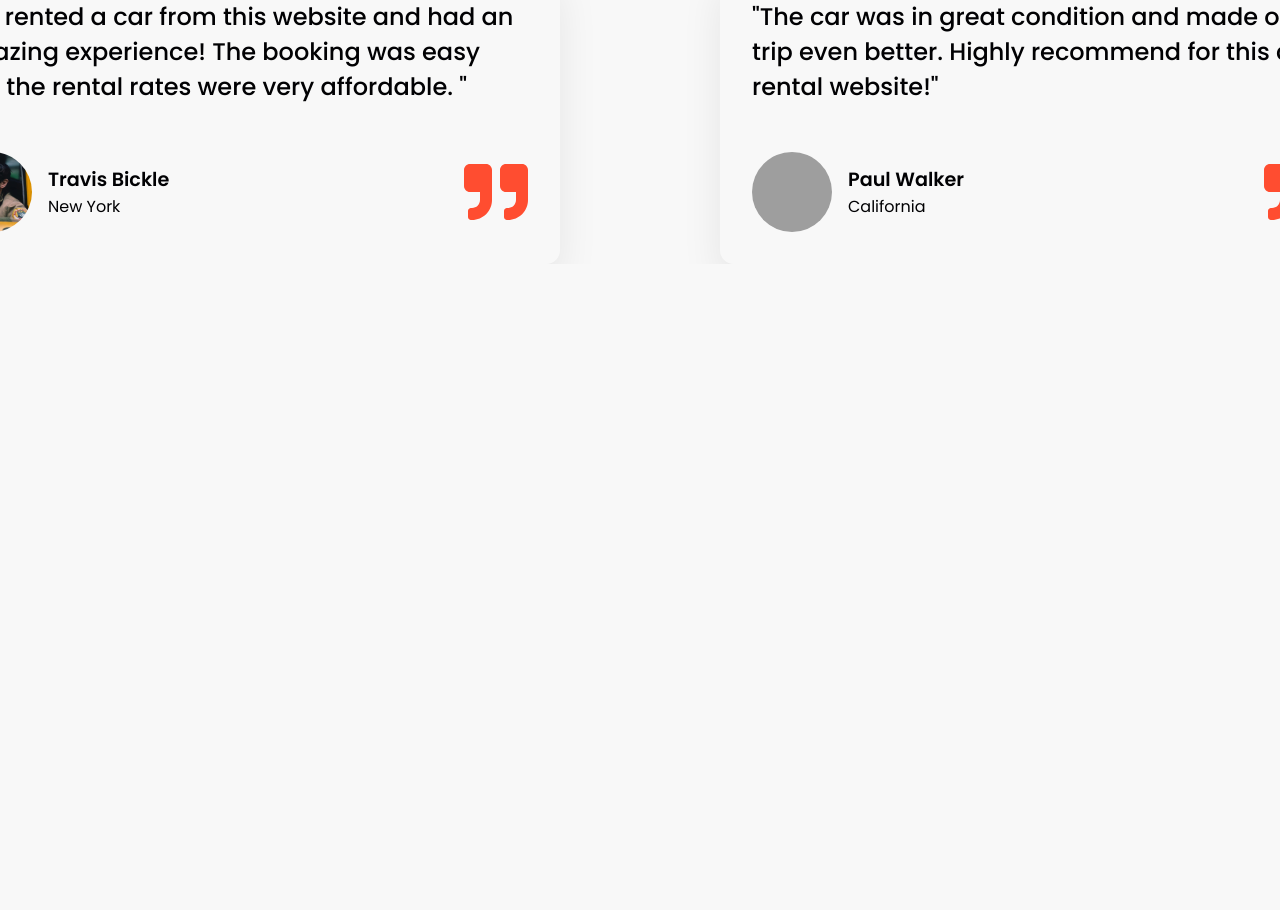
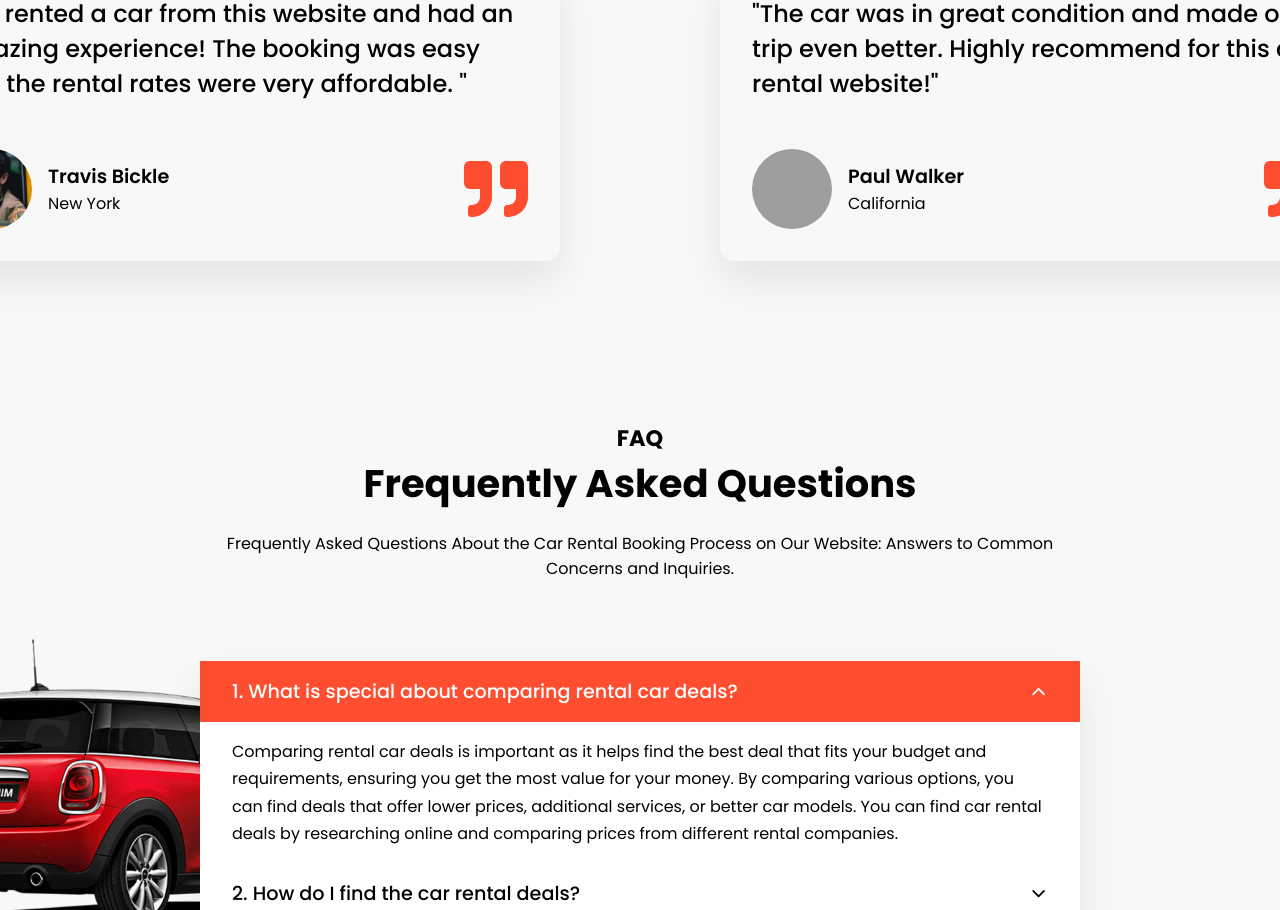
Before and after one commit to imrashidov/car-rental-project, a React (Vite) app: page / in a window 1280 px wide. Shown: the part 4923-5833 px from the top of the page. Before the commit the page ends 5187 px from the top, so only its background shows below. Built offline with nearby package versions, Linux system fonts and the light colour scheme; grey boxes are pictures that could not be loaded.

Commit message:
Add: FAQ section and styles

```diff
--- a/src/App.css
+++ b/src/App.css
@@ -454,12 +454,16 @@ input[type="date" i] {
 }
 
 /* Choose section */
+.choose-section {
+  display: flex;
+  justify-content: center;
+}
 
 .choose-main {
   padding: 0 2.5rem;
   margin: 2rem 12.5rem 5rem;
+  max-width: 95rem;
   display: flex;
-  justify-content: center;
   align-items: center;
   flex-direction: column;
 }
@@ -540,7 +544,7 @@ input[type="date" i] {
 
 .text-container__left,
 .text-container__right {
-  width: 50%;
+  width: fit-content;
   height: fit-content;
 }
 /* Testimonials section */
@@ -550,6 +554,7 @@ input[type="date" i] {
   position: relative;
   margin-top: 10rem;
   background-color: #f8f8f8;
+  padding: 5rem 0;
 }
 .testimonials-container {
   display: flex;
@@ -585,6 +590,7 @@ input[type="date" i] {
   width: 5rem;
   height: 5rem;
   border-radius: 50%;
+  object-fit: cover;
 }
 .testimonials-boxes p:first-child {
   font-size: 1.5rem;
@@ -611,6 +617,79 @@ input[type="date" i] {
   gap: 1rem;
 }
 
+/* FAQ section */
+.faq-section {
+  background-image: url("../src/assets/images/faq/faq-background.png");
+  background-repeat: no-repeat;
+  background-position: 0 70%;
+  display: flex;
+  justify-content: center;
+  padding: 5rem 0;
+}
+.faq-content {
+  display: flex;
+  flex-direction: column;
+  justify-content: center;
+  align-items: center;
+  width: 100%;
+}
+.faq-content__title {
+  text-align: center;
+  max-width: 55rem;
+}
+.faq-content__title h4 {
+  font-size: 1.4rem;
+}
+.faq-content__title h2 {
+  font-size: 2.4rem;
+  margin-bottom: 1.2rem;
+}
+.faq-content__questions {
+  display: flex;
+  flex-direction: column;
+  margin-top: 5rem;
+  max-width: 55rem;
+  background-color: #fff;
+  box-shadow: 0 20px 40px 0 rgba(0, 0, 0, 0.08);
+}
+.faq-box__question {
+  display: flex;
+  justify-content: space-between;
+  align-items: center;
+  padding: 1rem 2rem;
+  cursor: pointer;
+  font-weight: 500;
+  font-size: 1.2rem;
+  transition: 0.15s ease;
+}
+.faq-box__question .logos {
+  transition: all 0.3s;
+}
+.faq-box__question-active {
+  background-color: var(--secondary-color);
+  color: #fff;
+  transition: all 0.3s;
+}
+.faq-box__question-active .logos {
+  transform: rotate(180deg);
+  stroke: #fff;
+  transition: all 0.3s;
+}
+.faq-box__answer {
+  line-height: 1.7;
+  max-height: 0;
+  overflow: hidden;
+  transition: 0.4s all ease;
+}
+.faq-box__answer-active {
+  max-height: 20rem;
+  transition: 0.4s all ease;
+}
+.faq-box__answer p {
+  padding: 1rem 2rem;
+  font-size: 1rem;
+}
+
 /* Others */
 span {
   color: var(--secondary-color);
--- /dev/null
+++ b/src/components/Faq.jsx
@@ -0,0 +1,115 @@
+import { useState } from "react";
+import { IoChevronDown } from "react-icons/io5";
+
+const Faq = () => {
+  const [activeQ, setActiveQ] = useState("q1");
+
+  const openQ = (id) => {
+    setActiveQ(activeQ === id ? "" : id);
+  };
+
+  const getClassAnswer = (id) => {
+    return activeQ === id ? "faq-box__answer-active" : "";
+  };
+
+  const getClassQuestion = (id) => {
+    return activeQ === id ? "faq-box__question-active" : "";
+  };
+
+  return (
+    <section id="faq" className="faq-section">
+      <div className="faq-container">
+        <div className="faq-content">
+          <div className="faq-content__title">
+            <h4>FAQ</h4>
+            <h2>Frequently Asked Questions</h2>
+            <p>
+              Frequently Asked Questions About the Car Rental Booking Process on
+              Our Website: Answers to Common Concerns and Inquiries.
+            </p>
+          </div>
+          <div className="faq-content__questions">
+            <div className="faq-box">
+              <div
+                id="q1"
+                onClick={() => openQ("q1")}
+                className={`faq-box__question  ${getClassQuestion("q1")}`}
+              >
+                1. What is special about comparing rental car deals?{" "}
+                <IoChevronDown className="logos" />
+              </div>
+              <div
+                id="q1"
+                onClick={() => openQ("q1")}
+                className={`faq-box__answer ${getClassAnswer("q1")}`}
+              >
+                <p>
+                  Comparing rental car deals is important as it helps find the
+                  best deal that fits your budget and requirements, ensuring you
+                  get the most value for your money. By comparing various
+                  options, you can find deals that offer lower prices,
+                  additional services, or better car models. You can find car
+                  rental deals by researching online and comparing prices from
+                  different rental companies.
+                </p>
+              </div>
+            </div>
+            <div className="faq-box">
+              <div
+                id="q2"
+                onClick={() => openQ("q2")}
+                className={`faq-box__question ${getClassQuestion("q2")}`}
+              >
+                2. How do I find the car rental deals?{" "}
+                <IoChevronDown className="logos" />
+              </div>
+              <div
+                id="q2"
+                onClick={() => openQ("q2")}
+                className={`faq-box__answer ${getClassAnswer("q2")}`}
+              >
+                <p>
+                  You can find car rental deals by researching online and
+                  comparing prices from different rental companies. Websites
+                  such as Expedia, Kayak, and Travelocity allow you to compare
+                  prices and view available rental options. It is also
+                  recommended to sign up for email newsletters and follow rental
+                  car companies on social media to be informed of any special
+                  deals or promotions.
+                </p>
+              </div>
+            </div>
+            <div className="faq-box">
+              <div
+                id="q3"
+                onClick={() => openQ("q3")}
+                className={`faq-box__question ${getClassQuestion("q3")}`}
+              >
+                3. How do I find such low rental car prices?{" "}
+                <IoChevronDown className="logos" />
+              </div>
+              <div
+                id="q3"
+                onClick={() => openQ("q3")}
+                className={`faq-box__answer ${getClassAnswer("q3")}`}
+              >
+                <p>
+                  Book in advance: Booking your rental car ahead of time can
+                  often result in lower prices. Compare prices from multiple
+                  companies: Use websites like Kayak, Expedia, or Travelocity to
+                  compare prices from multiple rental car companies. Look for
+                  discount codes and coupons: Search for discount codes and
+                  coupons that you can use to lower the rental price. Renting
+                  from an off-airport location can sometimes result in lower
+                  prices.
+                </p>
+              </div>
+            </div>
+          </div>
+        </div>
+      </div>
+    </section>
+  );
+};
+
+export default Faq;
--- a/src/pages/Home.jsx
+++ b/src/pages/Home.jsx
@@ -5,6 +5,7 @@ import PickCar from "../components/PickCar.jsx";
 import Banner from "../components/Banner.jsx";
 import Choose from "../components/Choose.jsx";
 import Testimonials from "../components/Testimonials.jsx";
+import Faq from "../components/Faq.jsx";
 
 const Home = () => {
   return (
@@ -16,6 +17,7 @@ const Home = () => {
       <Banner />
       <Choose />
       <Testimonials />
+      <Faq />
     </div>
   );
 };
```
Also changed, not shown: src/assets/images/faq/faq-background.png (added).
